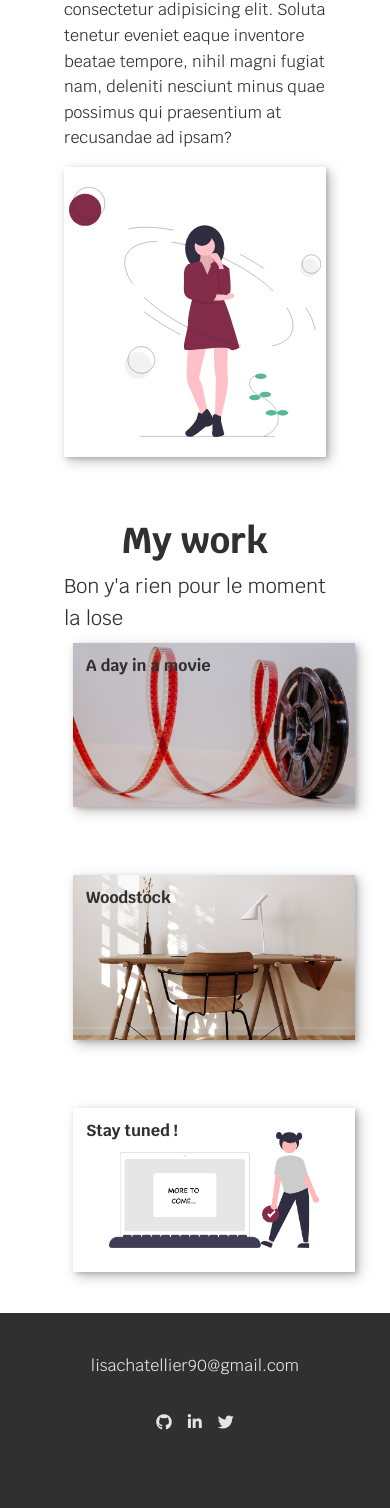
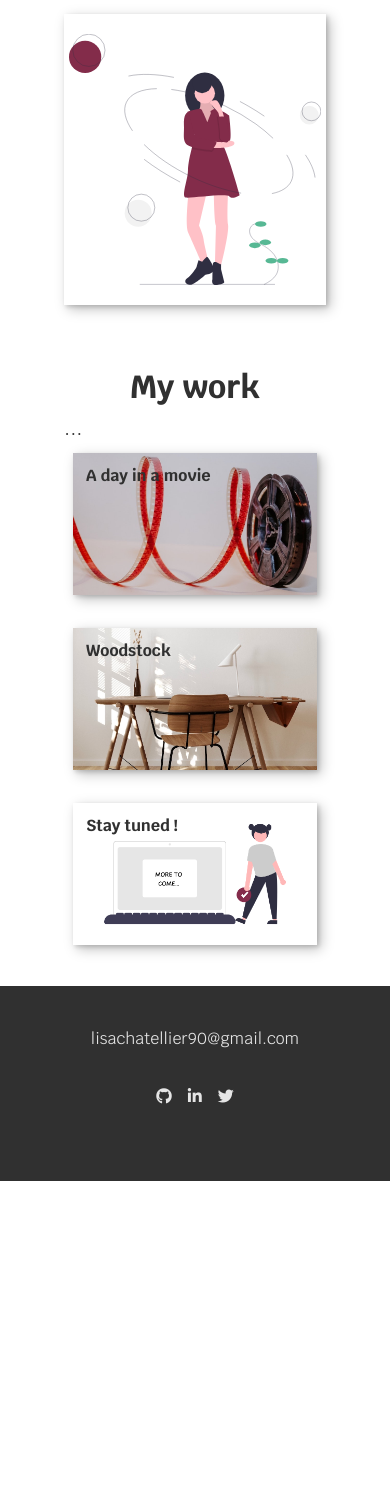
Before and after one commit to shinboram-90/cv-portfolio, a PHP site: page / in a window 390 px wide. Shown: the part 2367-3875 px from the top of the page. After the commit the page ends 3548 px from the top, so only its background shows below. Run offline with PHP 8.4, Linux system fonts and the light colour scheme; some web fonts are replaced.

Commit message:
a bit better on mobiles

```diff
--- a/assets/css/style.css
+++ b/assets/css/style.css
@@ -16,8 +16,8 @@
   --clr-accent: rgba(22, 224, 189, 0.7);
   /* #16e0bd; plus flashy ptet mieux*/
 
-  --fs-h1: 3rem;
-  --fs-h2: 2.25rem;
+  --fs-h1: 2.2rem;
+  --fs-h2: 2rem;
   --fs-h3: 1.25rem;
   --fs-body: 1rem;
 
@@ -399,8 +399,8 @@ header {
 
 .portfolio {
   display: grid;
-  grid-template-columns: repeat(auto-fit, minmax(300px, 1fr));
-  grid-gap: 50px;
+  grid-template-columns: repeat(auto-fit, minmax(200px, 1fr));
+  grid-gap: 15px;
 }
 
 .portfolio__title {
@@ -495,7 +495,7 @@ header {
 
 @media (max-width: 600px) {
   #particles-js {
-    height: 920px;
+    height: 1260px;
   }
 }
 
--- a/home.html
+++ b/home.html
@@ -132,7 +132,7 @@
     <!-- MY WORK -->
     <section class="my-work" id="work">
       <h2 class="section__title">My work</h2>
-      <p class="section__subtitle">Bon y'a rien pour le moment la lose</p>
+      <p class="section__subtitle">...</p>
       <div class="portfolio">
         <a
           href="https://a-day-in-a-movie.herokuapp.com"
@@ -191,7 +191,6 @@
     </footer>
 
     <script src="/js/particles.js"></script>
-    <!-- stats.js lib -->
     <script src="/js/index.js"></script>
   </body>
 </html>
```
